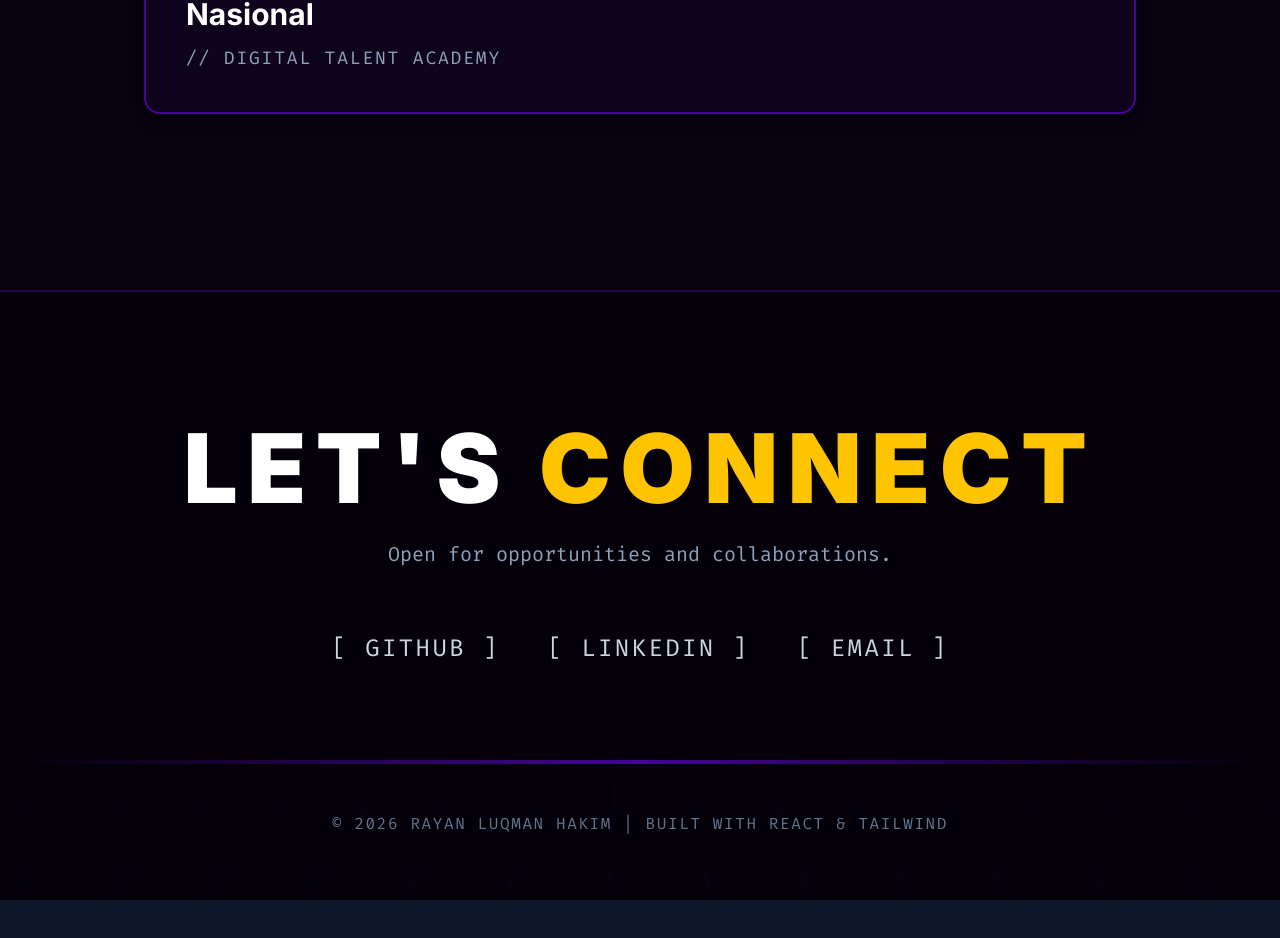
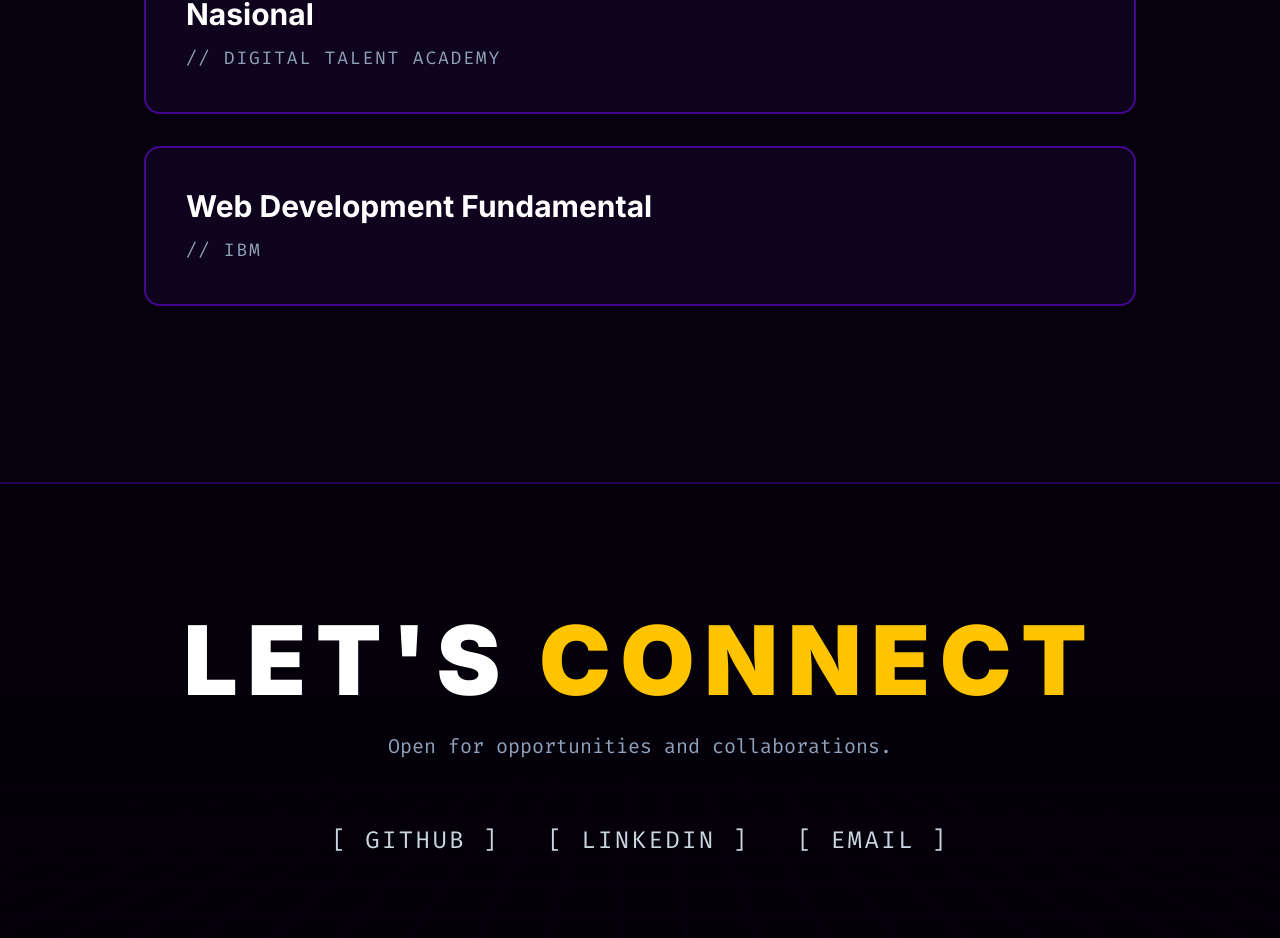
Before and after one commit to RayanHakim/Portofolio, a React (Vite) app: page / in a window 1280 px wide. Shown: the part 8032-8970 px from the top of the page. Before the commit the page ends 8932 px from the top, so only its background shows below. Built offline with nearby package versions, Linux system fonts and the light colour scheme.

Commit message:
Update IBM

```diff
--- a/src/App.jsx
+++ b/src/App.jsx
@@ -91,6 +91,10 @@ const portfolioData = {
      {
       title: "Intermediate Cybersecurity + AI Essentials - Google - Nasional",
       issuer: "Digital Talent Academy"
+    },
+    {
+      title: "Web Development Fundamental",
+      issuer: "IBM"
     }
   ],
 
```
Also changed, not shown: 1 other file (tests, documents, lock files or other folders).
